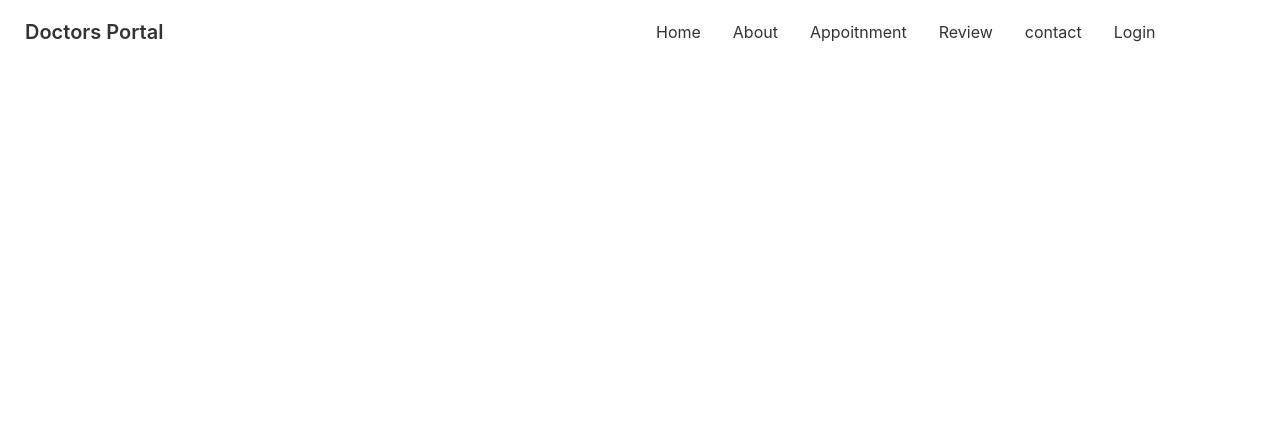
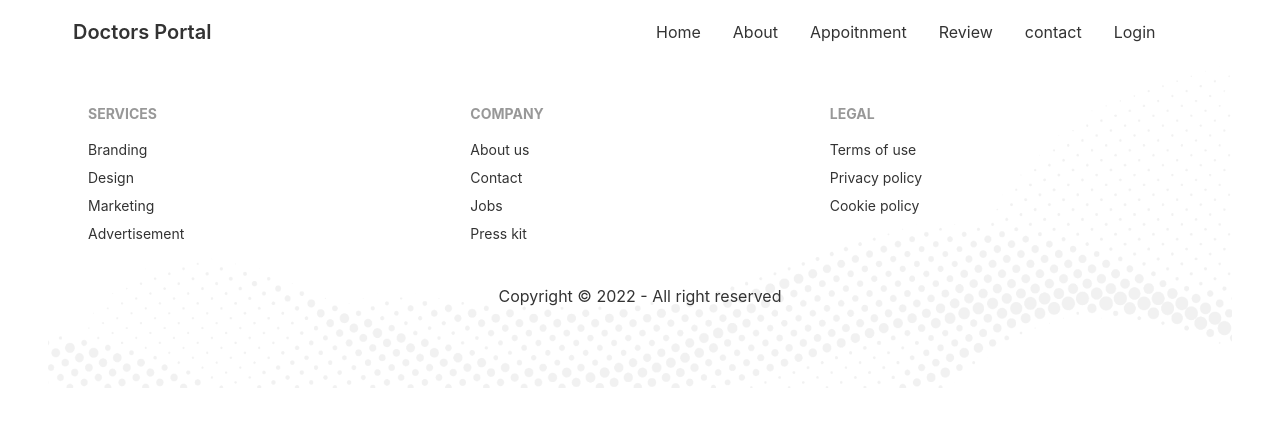
Before and after one commit to laksor/doctors-portal-site, a React (Create React App) app: page /appointment in a window 1280 px wide. Shown: the top 426 px of the page. Built offline with nearby package versions, Linux system fonts and the light colour scheme.

Commit message:
appointment

```diff
--- a/src/App.js
+++ b/src/App.js
@@ -3,14 +3,16 @@ import './App.css';
 import Home from './Pages/Home/Home/Home';
 import About from './Pages/About/About';
 import Header from './Pages/Shared/Header/Header';
+import MakeAppointment from './Pages/MakeAppointment/MakeAppointment/MakeAppointment';
 
 function App() {
   return (
-    <div>
+    <div className='max-w-7xl mx-auto px-12'>
       <Header></Header>
       <Routes>
         <Route path='/' element={<Home></Home>} />
         <Route path='about' element={<About></About>} />
+        <Route path='appointment' element={<MakeAppointment></MakeAppointment>} />
       </Routes>
     </div>
   );
--- a/src/Pages/Home/Appointment/Appointment.js
+++ b/src/Pages/Home/Appointment/Appointment.js
@@ -9,10 +9,10 @@ const Appointment = () => {
             <section  style={{
                 background: `url(${appointment})`
             }} className='flex justify-center items-center'>
-                <div className='flex-1'>
+                <div className='flex-1 hidden lg:block'>
                     <img className='lg:mt-[-100px]' src={doctor} alt=""/>
                 </div>
-                <div className='flex-1'>
+                <div className='flex-1 px-5'>
                     <h3 className='text-xl text-primary font-bold'>Appointment</h3>
                     <h2 className='text-3xl text-white'>Make an appointment today</h2>
                     <p className='text-white mb-2'>Lorem ipsum dolor sit amet, consectetur adipisicing elit. Doloremque qui vel commodi? Alias rem, sequi debitis ipsa fuga nihil amet! Nesciunt impedit quisquam quod aperiam accusamus veritatis debitis unde velit.</p>
--- a/src/Pages/Home/Care/Care.js
+++ b/src/Pages/Home/Care/Care.js
@@ -6,7 +6,7 @@ const Care = () => {
         <div className='mb-20'>
         <div className="hero">
         <div className="hero-content flex-col lg:flex-row">
-          <img src={treatment} className="w-100 rounded-lg shadow-2xl" alt=""/>
+          <img src={treatment} className="w-100 md:w-90 rounded-lg shadow-2xl" alt=""/>
           <div className=''>
             <h1 className="text-5xl font-bold">Box Office News</h1>
             <p className="">Provident cupiditate voluptatem et in. Quaerat fugiat ut assumenda excepturi exercitationem quasi. In deleniti eaque aut repudiandae et a id nisi.</p>
--- a/src/Pages/Home/Home/Home.js
+++ b/src/Pages/Home/Home/Home.js
@@ -9,7 +9,7 @@ import Testimonials from '../Testimonials/Testimonials';
 
 const Home = () => {
     return (
-        <div className='px-10  md:container md:mx-auto'>
+        <div className=''>
             <Banner></Banner>
             <Info></Info>
             <Services></Services>
--- a/src/Pages/Home/Info/InfoCard/InfoCard.js
+++ b/src/Pages/Home/Info/InfoCard/InfoCard.js
@@ -4,7 +4,7 @@ const InfoCard = ({img, cardTitle, bgClass}) => {
   return (
     <div>
       <div className={`card lg:card-side bg-base-100 shadow-xl ${bgClass}`}>
-        <figure className="pl-5">
+        <figure className="pl-5 pt-6">
           <img src={img} alt="Album" />
         </figure>
         <div className="card-body text-white">
--- /dev/null
+++ b/src/Pages/MakeAppointment/MakeAppointment/MakeAppointment.js
@@ -0,0 +1,12 @@
+import React from 'react';
+import Footer from '../../Shared/Footer/Footer';
+
+const MakeAppointment = () => {
+    return (
+        <div>
+            <Footer></Footer>
+        </div>
+    );
+};
+
+export default MakeAppointment;
--- a/src/Pages/Shared/Footer/Footer.js
+++ b/src/Pages/Shared/Footer/Footer.js
@@ -3,7 +3,7 @@ import footer from '../../../assets/images/footer.png';
 
 const Footer = () => {
     return (
-        <div>
+
         <footer style={{ background: `url(${footer})`,
                          backgroundSize: 'cover'}}
         className="p-10">
@@ -30,11 +30,10 @@ const Footer = () => {
         </div>
         </div>
 
-        <div className='footer footer-center p-4 text-base-content'>
-    <p>Copyright © 2022 - All right reserved by ACME Industries Ltd</p>
+        <div className='my-10 text-center'>
+    <p>Copyright © 2022 - All right reserved</p>
   </div>
       </footer>
-        </div>
     );
 };
 
```
